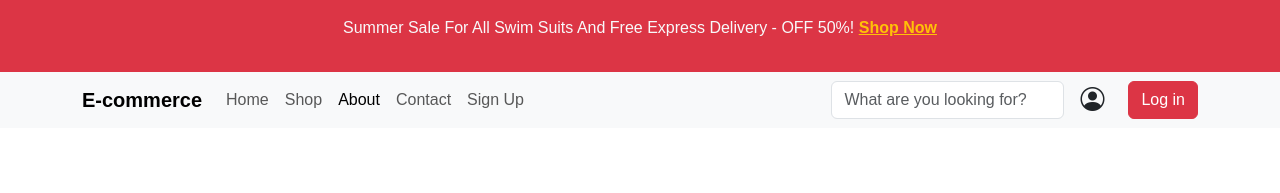
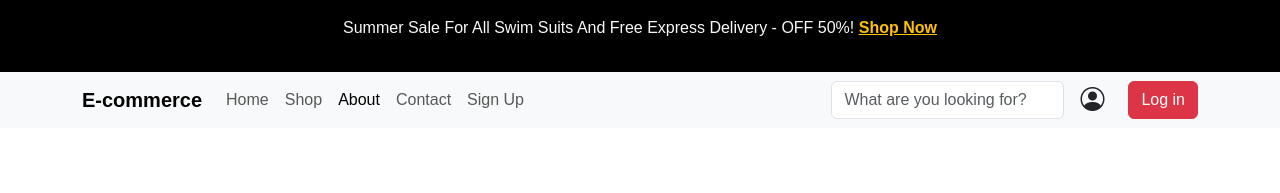
Before and after one commit to sonakerim12/e-commers, a plain HTML site: page about.html in a window 1280 px wide. Shown: the top 193 px of the page. Drawn offline with nearby package versions, Linux system fonts and the light colour scheme.

Commit message:
last
last

```diff
--- a/about.html
+++ b/about.html
@@ -12,7 +12,7 @@
 
 <body>
     <header>
-        <div class="bg-danger text-light text-center py-2">
+        <div class="bg-black text-light text-center py-2">
             <p class="p-2">Summer Sale For All Swim Suits And Free Express Delivery - OFF 50%!
                 <a href="./shopping.html" class="text-warning fw-bold">Shop Now</a>
             </p>
```
Also changed, not shown: contact.html (+0 -2 lines), contact.js (line endings or trailing spaces).
